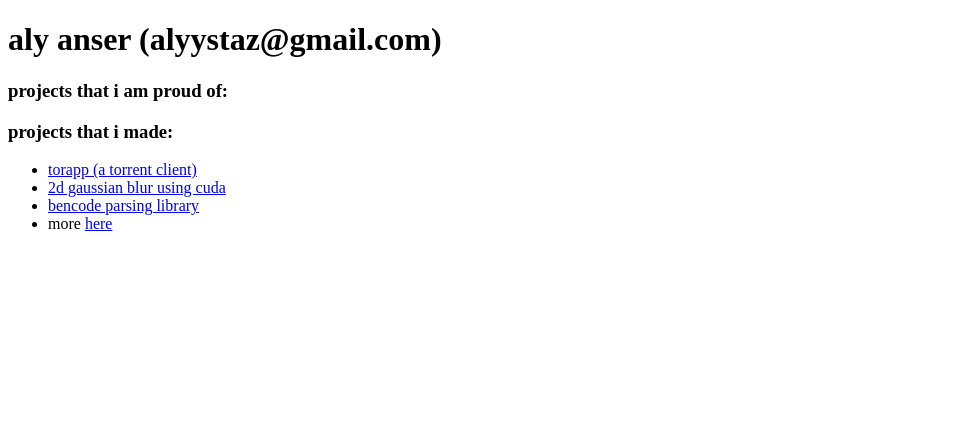
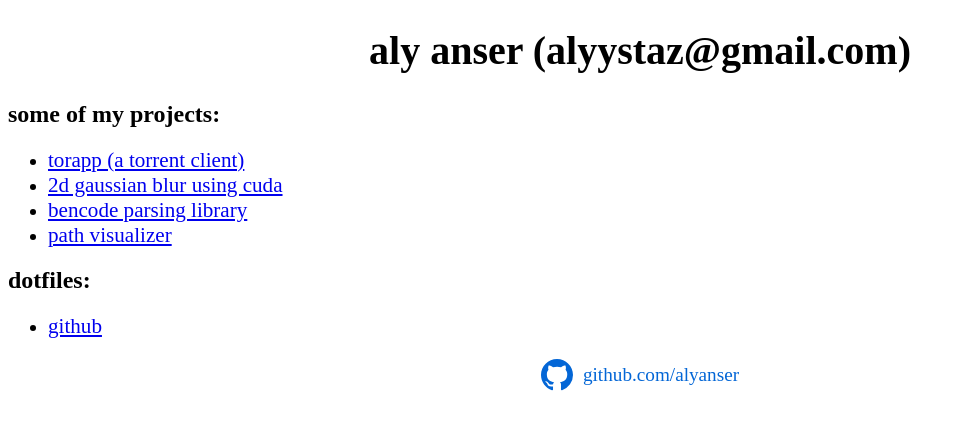
Before and after one commit to alyanser/alyanser.github.io, a plain HTML site: page index.html in a window 1280 px wide. Shown: the whole page, without its empty margins (0-965 px from the left). Drawn offline with Linux system fonts and the light colour scheme.

Commit message:
cursor baby

```diff
--- a/index.html
+++ b/index.html
@@ -6,15 +6,28 @@
      crossorigin="anonymous"></script>
 </head>
 <body>
-	<h1> aly anser (alyystaz@gmail.com)</h1>
+	<h1 style="font-size: 2.5em; text-align: center;"> aly anser (alyystaz@gmail.com)</h1>
 
-	<h3> projects that i am proud of: </h3>
-	<h3> projects that i made: </h3>
-	<ul>
-		<li> <a href=https://github.com/alyanser/torapp>torapp (a torrent client)</a>
-		<li> <a href=https://github.com/alyanser/2d-gaussian-blur>2d gaussian blur using cuda</a>
-		<li> <a href=https://github.com/alyanser/bencode-parser>bencode parsing library</a>
-		<li> more <a href=https://github.com/alyanser>here</a>
+	<h2> some of my projects: </h2>
+	<ul style="font-size: 1.2em;">
+		<li> <a href=https://github.com/alyanser/torapp style="font-size: 1.1em;">torapp (a torrent client)</a>
+		<li> <a href=https://github.com/alyanser/2d-gaussian-blur style="font-size: 1.1em;">2d gaussian blur using cuda</a>
+		<li> <a href=https://github.com/alyanser/bencode-parser style="font-size: 1.1em;">bencode parsing library</a>
+		<li> <a href=https://github.com/alyanser/path-visualizer style="font-size: 1.1em;"> path visualizer </a>
 	</ul>
+	<h2> dotfiles: </h2>
+
+	<ul style="font-size: 1.2em;">
+		<li> <a href=https://github.com/alyanser/dotfiles style="font-size: 1.1em;">github</a>
+	</ul>
+
+	<p style="font-size: 1.2em; display: flex; align-items: center; justify-content: center;">
+		<a href="https://github.com/alyanser" target="_blank" style="text-decoration: none; color: #0366d6; display: flex; align-items: center;">
+			<svg height="32" aria-hidden="true" viewBox="0 0 16 16" version="1.1" width="32" data-view-component="true" style="fill: #0366d6; margin-right: 10px;">
+				<path fill-rule="evenodd" d="M8 0C3.58 0 0 3.58 0 8c0 3.54 2.29 6.53 5.47 7.59.4.07.55-.17.55-.38 0-.19-.01-.82-.01-1.49-2.01.37-2.53-.49-2.69-.94-.09-.23-.48-.94-.82-1.13-.28-.15-.68-.52-.01-.53.63-.01 1.08.58 1.23.82.72 1.21 1.87.87 2.33.66.07-.52.28-.87.51-1.07-1.78-.2-3.64-.89-3.64-3.95 0-.87.31-1.59.82-2.15-.08-.2-.36-1.02.08-2.12 0 0 .67-.21 2.2.82.64-.18 1.32-.27 2-.27.68 0 1.36.09 2 .27 1.53-1.04 2.2-.82 2.2-.82.44 1.1.16 1.92.08 2.12.51.56.82 1.27.82 2.15 0 3.07-1.87 3.75-3.65 3.95.29.25.54.73.54 1.48 0 1.07-.01 1.93-.01 2.2 0 .21.15.46.55.38A8.013 8.013 0 0016 8c0-4.42-3.58-8-8-8z"></path>
+			</svg>
+			github.com/alyanser
+		</a>
+	</p>
 </body>
 </html>
```
